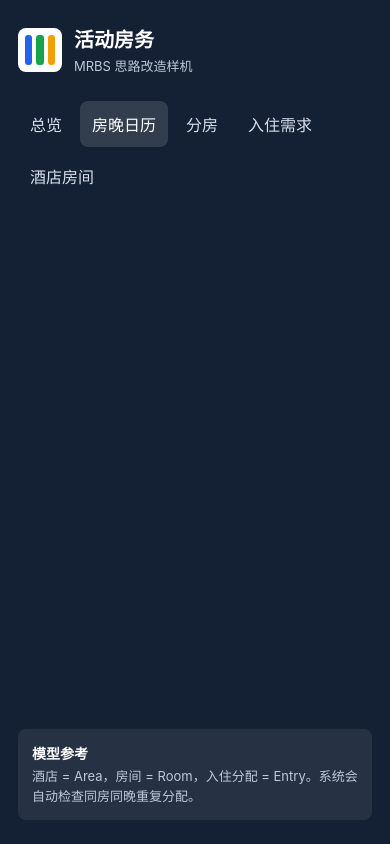
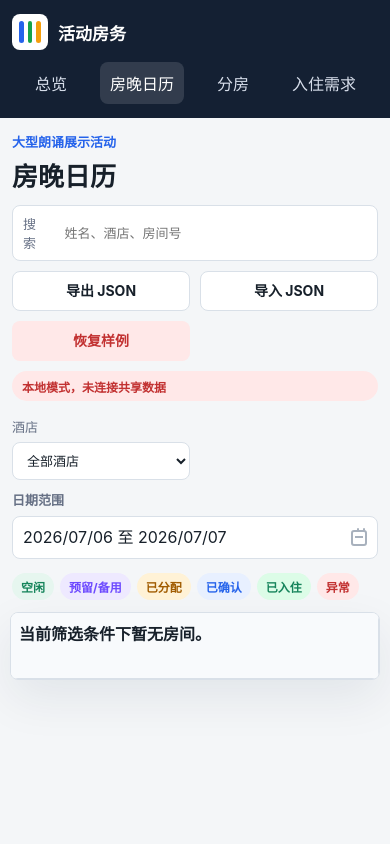
Before and after one commit to kun921437214-boop/hotel-room-allocation-system, a website: page index.html in a window 390 px wide. Both pictures are taken after a click on the button "房晚日历". Shown: the top 844 px of the page. Drawn offline with Linux system fonts and the light colour scheme; no server answers.

Commit message:
Improve mobile layout

```diff
--- a/styles.css
+++ b/styles.css
@@ -975,8 +975,109 @@ dialog::backdrop {
 }
 
 @media (max-width: 640px) {
+  body {
+    overflow-x: hidden;
+  }
+
+  .app-shell {
+    display: block;
+  }
+
+  .sidebar {
+    gap: 12px;
+    height: auto;
+    padding: 14px 12px 12px;
+    position: sticky;
+    top: 0;
+    z-index: 20;
+  }
+
+  .brand {
+    gap: 10px;
+  }
+
+  .brand-mark {
+    height: 36px;
+    width: 36px;
+  }
+
+  .brand h1 {
+    font-size: 17px;
+  }
+
+  .brand p,
+  .sidebar-note {
+    display: none;
+  }
+
+  .nav {
+    flex-direction: row;
+    flex-wrap: nowrap;
+    gap: 8px;
+    margin: 0 -2px;
+    overflow-x: auto;
+    padding-bottom: 2px;
+    scrollbar-width: none;
+  }
+
+  .nav::-webkit-scrollbar {
+    display: none;
+  }
+
+  .nav-item {
+    flex: 0 0 auto;
+    min-width: 82px;
+    padding: 9px 10px;
+    text-align: center;
+  }
+
   .main {
-    padding: 16px;
+    padding: 14px 12px 20px;
+  }
+
+  .topbar {
+    gap: 12px;
+    margin-bottom: 16px;
+  }
+
+  .topbar h2 {
+    font-size: 26px;
+  }
+
+  .toolbar,
+  .table-actions,
+  .filter-row {
+    align-items: stretch;
+    display: grid;
+    grid-template-columns: 1fr 1fr;
+    width: 100%;
+  }
+
+  .search,
+  .sync-status,
+  .table-actions > span,
+  .filter-row > .calendar-date-range {
+    grid-column: 1 / -1;
+  }
+
+  .search input {
+    min-width: 0;
+    width: 100%;
+  }
+
+  .primary-btn,
+  .ghost-btn,
+  .danger-btn,
+  label.file-btn {
+    min-height: 40px;
+    width: 100%;
+  }
+
+  label,
+  select,
+  input,
+  textarea {
+    width: 100%;
   }
 
   .kpi-grid,
@@ -985,16 +1086,113 @@ dialog::backdrop {
     grid-template-columns: 1fr;
   }
 
-  .search input {
-    min-width: 120px;
+  .kpi {
+    min-height: 96px;
+    padding: 14px;
+  }
+
+  .kpi strong {
+    font-size: 26px;
+  }
+
+  .dashboard-grid {
+    gap: 12px;
+  }
+
+  .panel {
+    padding: 14px;
+  }
+
+  .panel-header {
+    margin-bottom: 12px;
+  }
+
+  .panel-header h3 {
+    font-size: 17px;
+  }
+
+  .calendar-date-range {
+    min-width: 0;
+  }
+
+  .legend {
+    gap: 6px;
+  }
+
+  .board {
+    border-radius: 8px;
+    margin: 0 -2px;
+  }
+
+  .board-grid {
+    min-width: 760px;
+  }
+
+  .board-cell {
+    min-height: 66px;
+    padding: 8px;
+  }
+
+  .split {
+    gap: 12px;
+  }
+
+  table {
+    min-width: 860px;
+  }
+
+  th,
+  td {
+    padding: 8px;
+  }
+
+  .room-cards {
+    grid-template-columns: 1fr;
+  }
+
+  .room-meta {
+    grid-template-columns: 1fr;
+  }
+
+  .dialog-card,
+  .dialog-card.room-dialog-card {
+    border-radius: 8px;
+    max-height: calc(100vh - 20px);
+    min-height: 0;
+    padding: 14px;
+    width: calc(100vw - 20px);
   }
 
   .date-range-body {
     grid-template-columns: 1fr;
   }
 
+  .date-range-panel {
+    bottom: 12px;
+    left: 12px;
+    max-height: calc(100vh - 24px);
+    position: fixed;
+    right: 12px;
+    top: auto;
+    width: auto;
+    z-index: 50;
+  }
+
+  .date-calendar {
+    padding: 10px;
+  }
+
+  .date-day {
+    height: 34px;
+  }
+
   .date-range-footer {
     align-items: stretch;
     flex-direction: column;
   }
+
+  .dialog-actions {
+    display: grid;
+    grid-template-columns: 1fr 1fr;
+  }
 }
```
